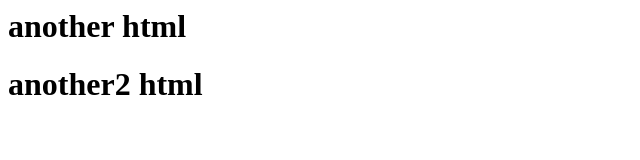
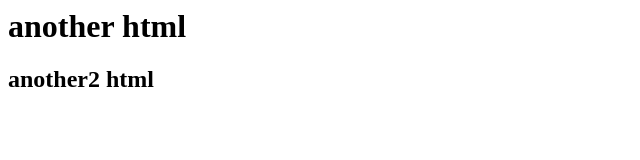
Before and after one commit to BryaanF/Simple_Web_App, a plain HTML site: page another.html in a window 1280 px wide. Shown: the whole page, without its empty margins (0-640 px from the left). Drawn offline with Linux system fonts and the light colour scheme.

Commit message:
update another.html adding h2

```diff
--- a/another.html
+++ b/another.html
@@ -3,6 +3,6 @@
   </head>
   <body>
     <h1>another html</h1>
-    <h1>another2 html</h1>
+    <h2>another2 html</h2>
   </body>
 </html>
```
